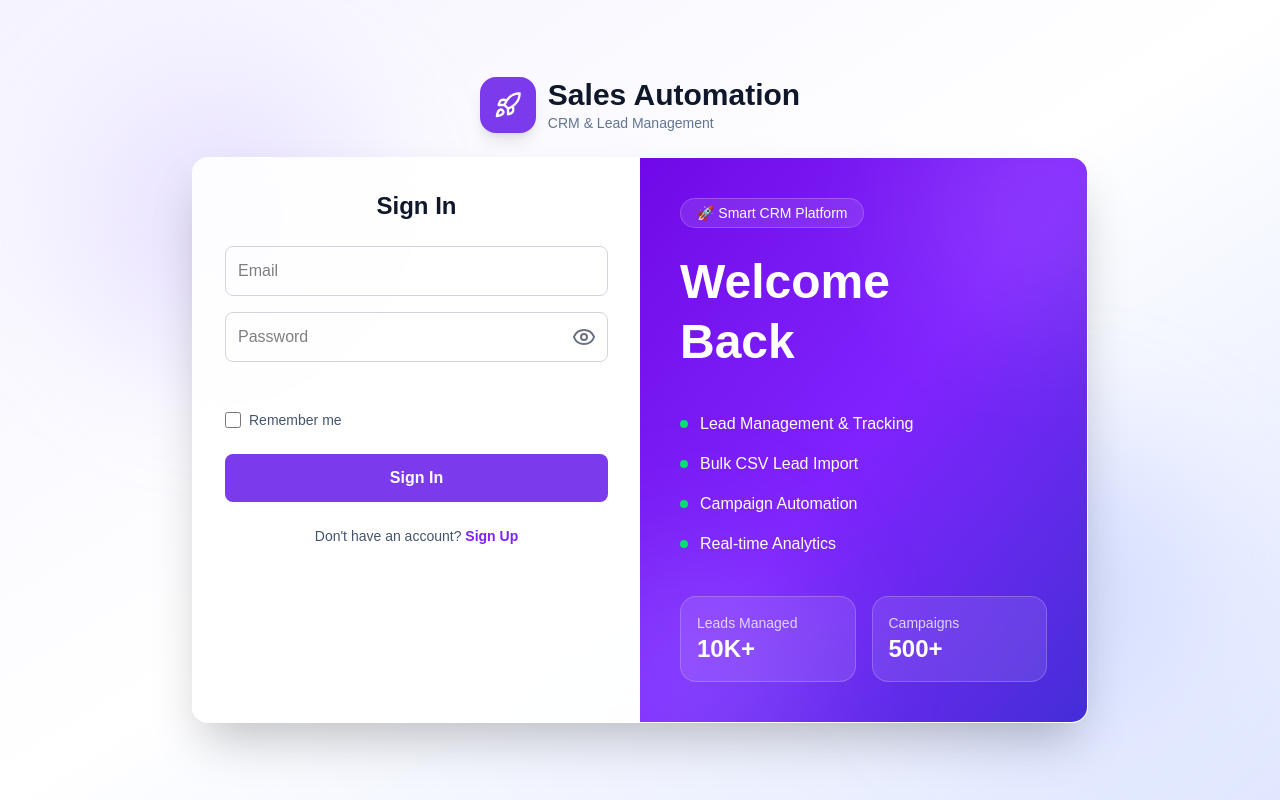
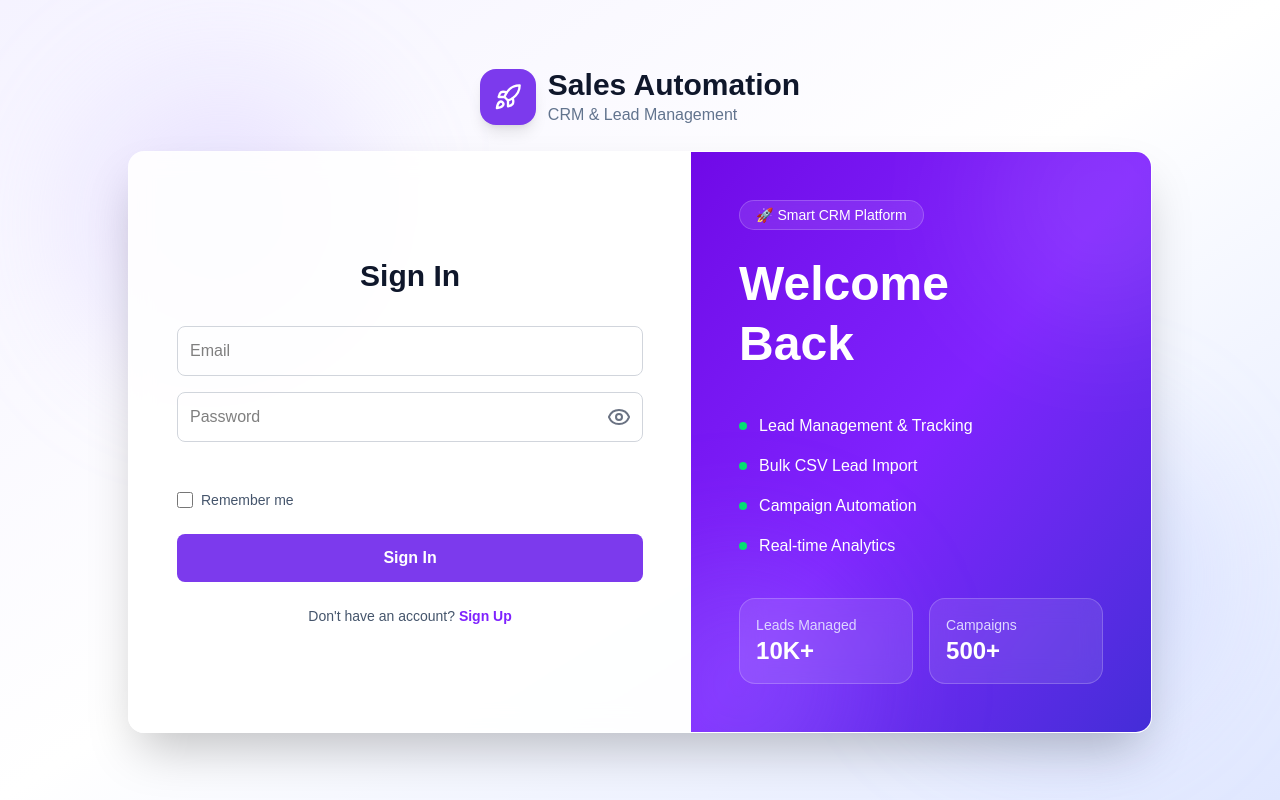
Before and after one commit to lxakshaseth/sales-automation, a Next.js app in the folder my-app/: page /sign-in in a window 1280 px wide. Built offline with nearby package versions, Linux system fonts and the light colour scheme.

Commit message:
updated sign in page

```diff
--- a/my-app/src/app/sign-in/page.tsx
+++ b/my-app/src/app/sign-in/page.tsx
@@ -1,4 +1,5 @@
 "use client";
+
 import React, { useState, useEffect } from "react";
 import { useRouter } from "next/navigation";
 import toast from "react-hot-toast";
@@ -99,18 +100,18 @@ export default function Signin() {
             <h1 className="text-3xl font-bold text-slate-900">
               Sales Automation
             </h1>
-            <p className="text-sm text-slate-500">
+            <p className="text-md text-slate-500">
               CRM & Lead Management
             </p>
           </div>
         </div>
 
-        <div className="w-full max-w-4xl rounded-2xl overflow-hidden bg-white/90 backdrop-blur-md shadow-2xl border border-white/20">
-          <div className="grid md:grid-cols-2">
+        <div className="w-full max-w-5xl rounded-2xl overflow-hidden bg-white/90 backdrop-blur-md shadow-2xl border border-white/20">
+          <div className="grid md:grid-cols-[1.1fr_0.9fr]">
 
             {/* Left Side - Form */}
-            <div className="p-8">
-              <h2 className="text-2xl font-bold text-center text-slate-900 mb-6">
+            <div className="p-12 flex flex-col justify-center">
+              <h2 className="text-3xl font-bold text-center text-slate-900 mb-8">
                 Sign In
               </h2>
 
@@ -192,7 +193,7 @@ export default function Signin() {
             </div>
 
             {/* Right Side - Premium Welcome */}
-            <div className="hidden md:flex relative overflow-hidden flex-col justify-center bg-linear-to-br from-violet-700 via-violet-600 to-indigo-700 text-white p-10">
+            <div className="hidden md:flex relative overflow-hidden flex-col justify-center bg-linear-to-br from-violet-700 via-violet-600 to-indigo-700 text-white p-12">
 
               {/* Decorative Blobs */}
               <div className="absolute -top-20 -right-20 h-64 w-64 rounded-full bg-white/10 blur-3xl"></div>
```
